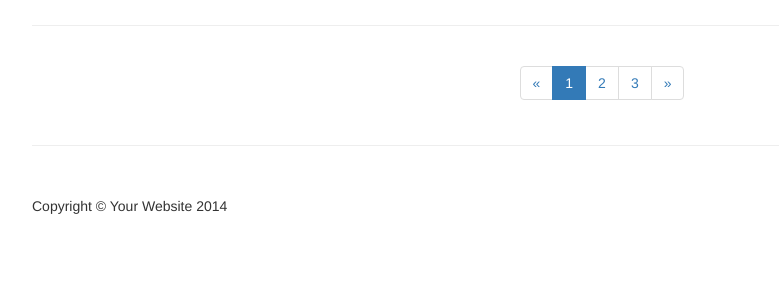
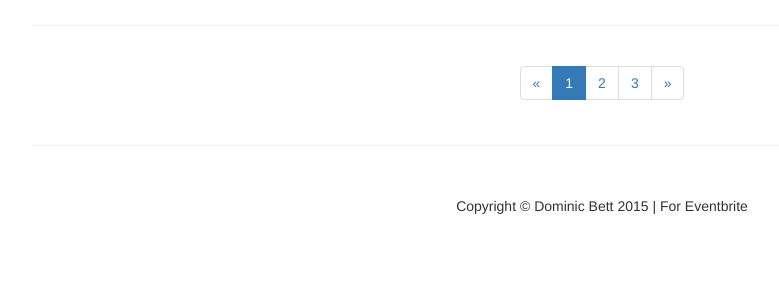
Before and after one commit to bettkd/EventBriteChallenge, a Django app: template EventBriteChallenge/CategoryApp/templates/index.html in a window 1280 px wide. Shown: the part 175-475 px from the top of the page, without its empty margins (38-817 px from the left). Run offline with Django 3.2, Linux system fonts and the light colour scheme; the template is opened without the code that fills it, so the values that code supplies are empty; some libraries are stand-ins or nearby versions.

Commit message:
First page working -tweakef

```diff
--- a/EventBriteChallenge/CategoryApp/templates/index.html
+++ b/EventBriteChallenge/CategoryApp/templates/index.html
@@ -67,6 +67,15 @@
                     <small>View events by category</small>
                 </h1>
             </div>
+            <!--
+            <div class="col-lg-4 col-md-4 col-sm-6">
+                <form action="/" method="post">
+                    <label for="category">Category: </label>
+                    <input id="your_name" type="text" name="event" value="{{category}}">
+                    <input type="submit" value="OK">
+                </form>
+            </div>
+        -->
         </div>
         <!-- /Header -->
 
@@ -127,8 +136,8 @@
         <!-- Footer -->
         <footer>
             <div class="row">
-                <div class="col-lg-12">
-                    <p>Copyright &copy; Your Website 2014</p>
+                <div class="col-lg-12" >
+                    <p style="text-align:center"> Copyright &copy; Dominic Bett 2015 | For Eventbrite</p>
                 </div>
             </div>
             <!-- /.row -->
```
